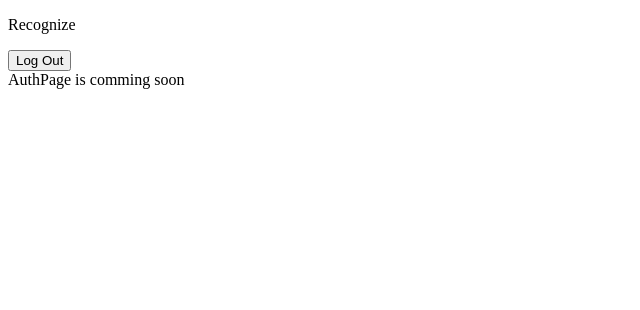
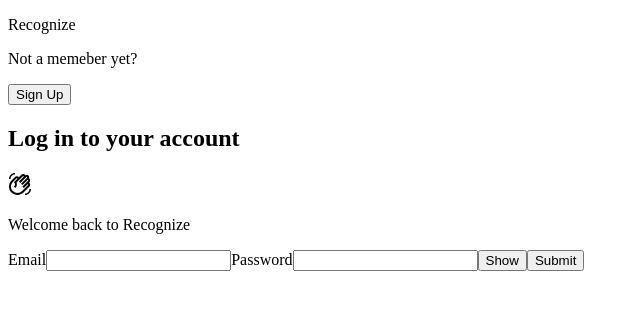
Before and after one commit to andrei-karpau/andrei-karpau-recognize-client, a React (Create React App) app: page / in a window 1280 px wide. Shown: the top 310 px of the page, without its empty margins (0-640 px from the left). Built offline with nearby package versions, Linux system fonts and the light colour scheme.

Commit message:
Created skeleton AuthPage, reusable UI Input

```diff
--- a/package.json
+++ b/package.json
@@ -9,6 +9,7 @@
     "axios": "^1.7.3",
     "react": "^18.3.1",
     "react-dom": "^18.3.1",
+    "react-icons": "^5.2.1",
     "react-router-dom": "^6.26.0",
     "react-scripts": "5.0.1",
     "sass": "^1.77.8",
--- /dev/null
+++ b/src/components/Input/Input.jsx
@@ -0,0 +1,45 @@
+import React, { useState } from 'react';
+
+const Input = ({id, type = 'text', label, placeholder, value,  classInput = '', onChange,  onBlur = null, errorMessage = '', validate, ...props}) => {
+    const [isPasswordVisible, setIsPasswordVisible] = useState(false);
+    const [error, setError] = useState('');
+
+     // Handle password visibility toggle
+    const togglePasswordVisibility = () => {
+        setIsPasswordVisible(!isPasswordVisible);
+    };
+
+    const handleBlur = (event) => {
+        if (validate) {
+          const validationError = validate(event.target.value);
+          setError(validationError);
+        }
+        if (onBlur) {
+          onBlur(event);
+        }
+      };
+
+    return (
+        <>
+            {label && <label htmlFor={id} className={`${classInput}__label`}>{label}</label> }
+            <input
+                id={id}
+                type={type === 'password' && isPasswordVisible ? 'text' : type}
+                placeholder={placeholder}
+                value={value}
+                onChange={onChange}
+                onBlur={onBlur}
+                className = {`${classInput}__input`}
+                autocomplete = 'off'
+            />
+            {type === 'password' && (
+                <button type="button" onClick={togglePasswordVisibility}>
+                    {isPasswordVisible ? 'Hide' : 'Show'}
+                </button>
+            )}
+            {error && <span className={`${classInput}__error-message`}>{error}</span>}
+        </>
+    );
+};
+
+export default Input;
--- a/src/data/constants.js
+++ b/src/data/constants.js
@@ -17,3 +17,21 @@
 export const LOGO_NAME = {
     TEXT: 'Recognize'
 };
+
+export const AUTH_HEADING = {
+    MAIN : {
+        LOG_IN: 'Log in to your account',
+        SIGN_UP: 'Create an account',
+    },
+    SUB: {
+        LOG_IN: 'Welcome back to Recognize',
+        SIGN_UP: 'Welcome to Recognize',
+    }
+};
+
+export const VALIDATION_TYPE  = {
+    REQUIRE: 'require',
+    EMAIL: 'email',
+    PASSWORD: 'password',
+    SELECTED:'selected'
+}
--- a/src/helper/AuthContext.js
+++ b/src/helper/AuthContext.js
@@ -7,7 +7,7 @@
 export const AuthProvider = ({ children }) => {
     const [authState, setAuthState] = useState({
         authMode: AUTH_MODES.LOG_IN, // login, signup, null
-        isAuth: true,
+        isAuth: false,
         userName: null,
         userId: null
       });
--- a/src/pages/AuthPage/AuthPage.jsx
+++ b/src/pages/AuthPage/AuthPage.jsx
@@ -1,12 +1,85 @@
-import React from 'react';
+import React, { useContext, useState } from 'react';
+import { MdOutlineWavingHand } from "react-icons/md";
+
+
+import { AuthContext } from '../../helper/AuthContext';
+import { AUTH_MODES, AUTH_HEADING, VALIDATION_TYPE } from '../../data/constants';
 
 import './AuthPage.scss';
+import Input from '../../components/Input/Input';
+
+
 
 const AuthPage = () => {
+    const { authState, setAuthState } = useContext(AuthContext);
+    const { isAuth, authMode } = authState;
+    const [ formData, setFormData ] = useState({
+        email: '',
+        password: '',
+        username: ''
+    })
+
+    const handleChange = (e) => {
+        const { id, value } = e.target;
+        console.log(id)
+        setFormData((prevData) => ({
+          ...prevData,
+          [id]: value,
+        }));
+      };
+
+      const validateEmail = (value) => {
+        const emailRegex = /^[^\s@]+@[^\s@]+\.[^\s@]+$/;
+        return emailRegex.test(value) ? '' : 'Invalid email address';
+      };
+
+      const validatePassword = (value) => {
+        return value.length >= 6 ? '' : 'Password must be at least 6 characters';
+      };
+
+    const authSubmitHandler = (e) => {
+        e.preventDefault();
+        console.log('The form is submitted')
+    }
 
     return (
         <section className='authpage'>
-            AuthPage is comming soon
+            <h1 className='authpage__heading'>{authMode === AUTH_MODES.SIGN_UP ? AUTH_HEADING.MAIN.SIGN_UP : AUTH_HEADING.MAIN.LOG_IN }</h1>
+            <div classname='authpage__subheading-wrapper'>
+                <MdOutlineWavingHand className='authpage__icon' title='waving hand' size='1.5rem'/>
+                <p className='authpage__subheading'>{authMode === AUTH_MODES.SIGN_UP ? AUTH_HEADING.SUB.SIGN_UP : AUTH_HEADING.SUB.LOG_IN }</p>
+            </div>
+            <form>
+                {authMode === AUTH_MODES.SIGN_UP &&
+                <Input
+                    id='username'
+                    type='text'
+                    label='Full name'
+                    value={formData.username}
+                    classInput = 'authpage'
+                    onChange={handleChange}
+                    validate={validateEmail}
+                />}
+                <Input
+                    id='email'
+                    type='email'
+                    label='Email'
+                    value={formData.email}
+                    classInput = 'authpage'
+                    onChange={handleChange }
+                    validate={validateEmail}
+                />
+                <Input
+                    id='password'
+                    type='password'
+                    label='Password'
+                    value={formData.password}
+                    classInput = 'authpage'
+                    onChange={handleChange}
+                    validate={validatePassword}
+                />
+                <button onClick={authSubmitHandler}>Submit</button>
+            </form>
         </section>
     );
 };
```
Also changed, not shown: src/helper/Validator.js (added, +35 -0 lines), src/components/Input/Input.scss (added), 1 other file (tests, documents, lock files or other folders).
